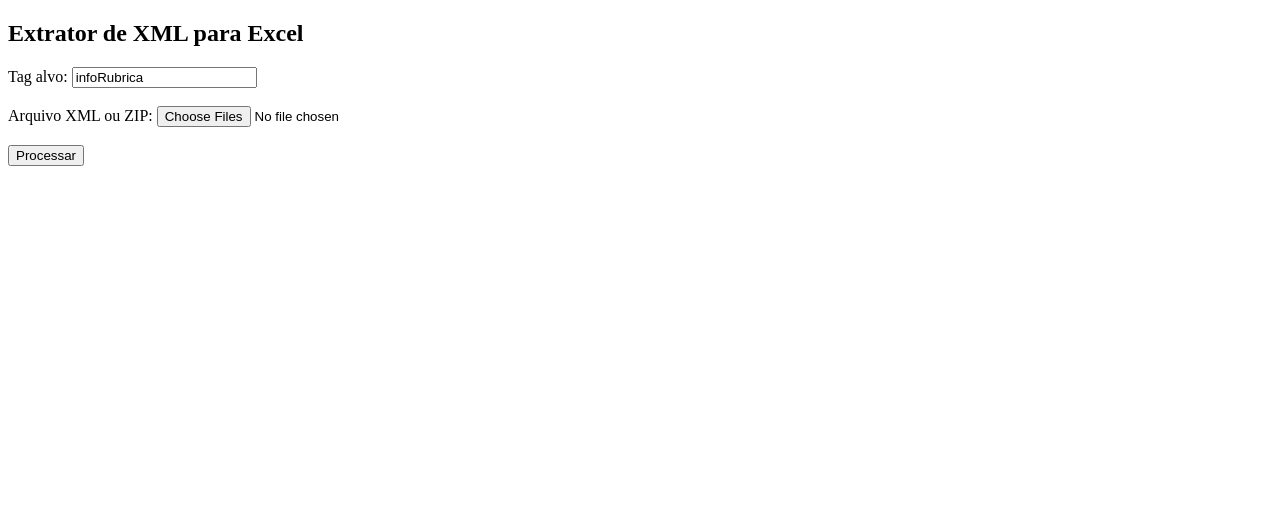
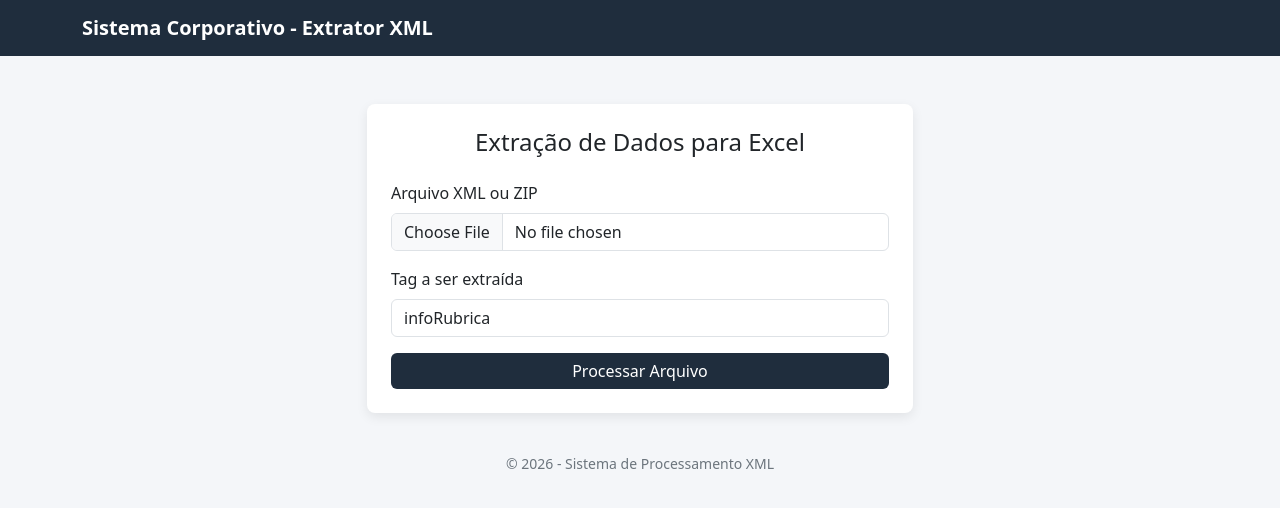
Before and after one commit to CristianoAds2025/extrator-esocial, a Flask app: page / in a window 1280 px wide. Shown: the top 508 px of the page. Run offline with Flask 3, Linux system fonts and the light colour scheme.

Commit message:
Update index.html

```diff
--- a/templates/index.html
+++ b/templates/index.html
@@ -1,18 +1,93 @@
 <!DOCTYPE html>
-<html>
+<html lang="pt-br">
 <head>
-    <title>Extrator eSocial XML</title>
+    <meta charset="UTF-8">
+    <title>Sistema de Extração XML</title>
+    <meta name="viewport" content="width=device-width, initial-scale=1">
+
+    <!-- Bootstrap 5 -->
+    <link href="https://cdn.jsdelivr.net/npm/bootstrap@5.3.2/dist/css/bootstrap.min.css" rel="stylesheet">
+
+    <style>
+        body {
+            background-color: #f4f6f9;
+        }
+
+        .navbar-custom {
+            background-color: #1f2d3d;
+        }
+
+        .navbar-brand {
+            font-weight: 600;
+            color: #ffffff !important;
+        }
+
+        .card-custom {
+            border-radius: 8px;
+            box-shadow: 0 4px 12px rgba(0,0,0,0.08);
+            border: none;
+        }
+
+        .btn-primary {
+            background-color: #1f2d3d;
+            border: none;
+        }
+
+        .btn-primary:hover {
+            background-color: #16202b;
+        }
+
+        footer {
+            margin-top: 40px;
+            font-size: 14px;
+            color: #6c757d;
+        }
+    </style>
 </head>
 <body>
-    <h2>Extrator de XML para Excel</h2>
-    <form method="POST" enctype="multipart/form-data">
-        <label>Tag alvo:</label>
-        <input type="text" name="tag" value="infoRubrica" required>
-        <br><br>
-        <label>Arquivo XML ou ZIP:</label>
-        <input type="file" name="arquivo" multiple required>
-        <br><br>
-        <button type="submit">Processar</button>
-    </form>
+
+<!-- Navbar -->
+<nav class="navbar navbar-expand-lg navbar-custom">
+    <div class="container">
+        <span class="navbar-brand">Sistema Corporativo - Extrator XML</span>
+    </div>
+</nav>
+
+<!-- Conteúdo -->
+<div class="container mt-5">
+    <div class="row justify-content-center">
+        <div class="col-md-6">
+            <div class="card card-custom p-4">
+
+                <h4 class="mb-4 text-center">Extração de Dados para Excel</h4>
+
+                <form method="POST" enctype="multipart/form-data">
+                    <div class="mb-3">
+                        <label class="form-label">Arquivo XML ou ZIP</label>
+                        <input type="file" name="file" class="form-control" required>
+                    </div>
+
+                    <div class="mb-3">
+                        <label class="form-label">Tag a ser extraída</label>
+                        <input type="text" name="tag" class="form-control" value="infoRubrica" required>
+                    </div>
+
+                    <div class="d-grid">
+                        <button type="submit" class="btn btn-primary">
+                            Processar Arquivo
+                        </button>
+                    </div>
+                </form>
+
+            </div>
+
+            <footer class="text-center">
+                © 2026 - Sistema de Processamento XML
+            </footer>
+
+        </div>
+    </div>
+</div>
+
 </body>
 </html>
```
